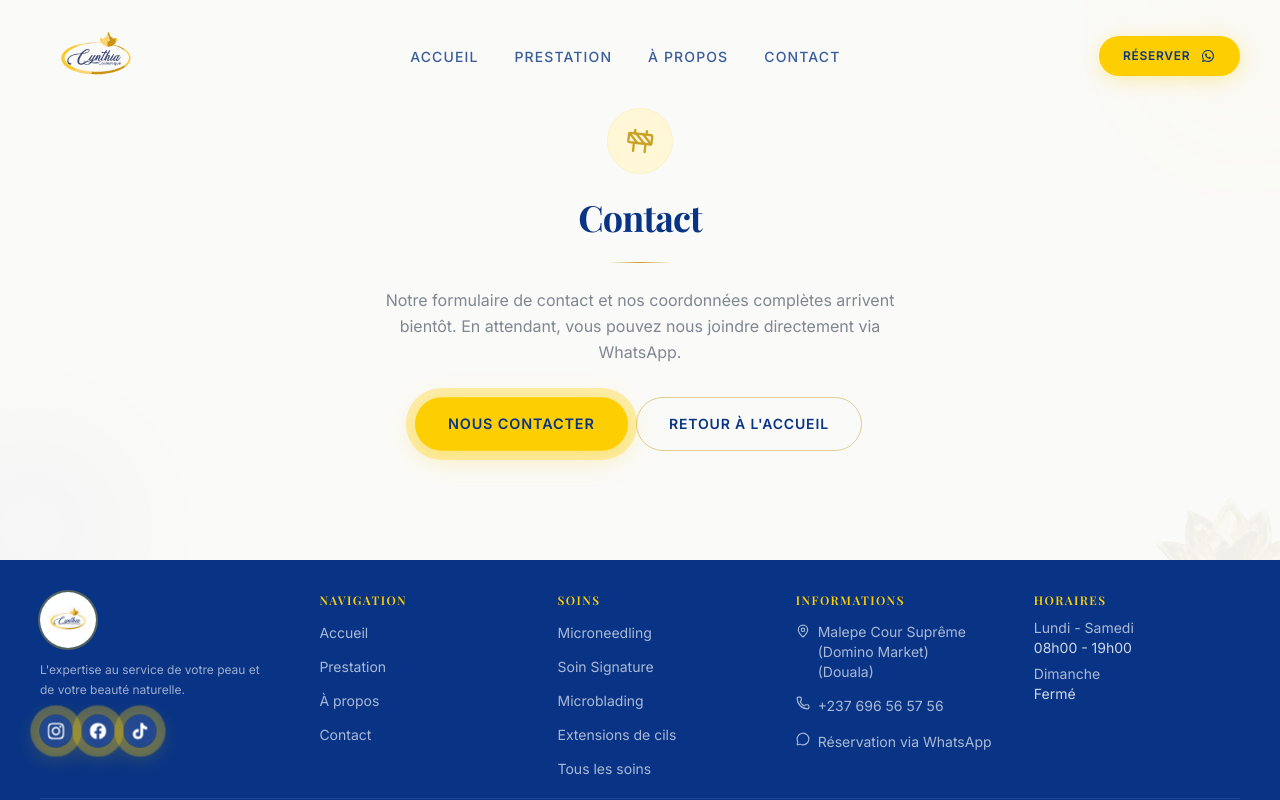
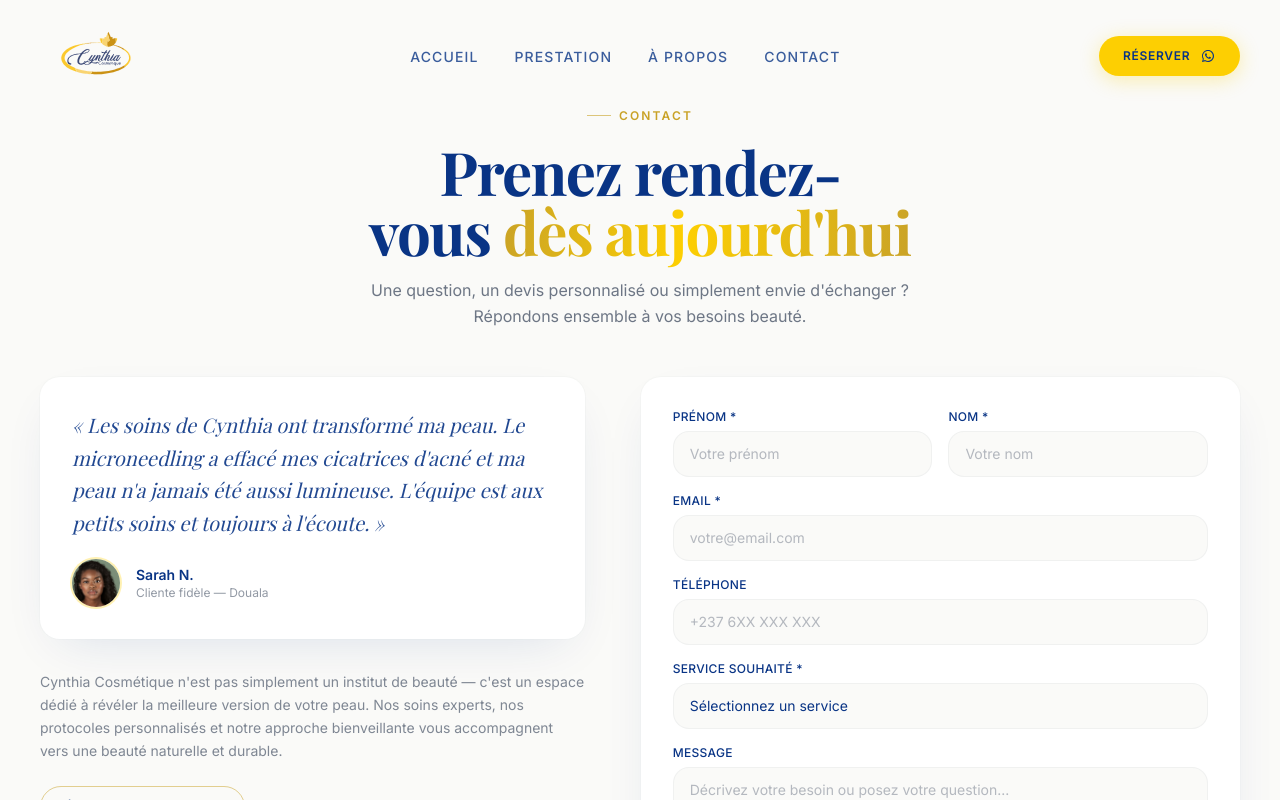
Before and after one commit to kenryalonzo/com.cythia.dev, a Next.js app: page /contact in a window 1280 px wide. Shown: the top 800 px of the page. Built offline with nearby package versions, Linux system fonts and the light colour scheme.

Commit message:
feat: implement contact form component and update contact page

```diff
--- a/app/contact/page.tsx
+++ b/app/contact/page.tsx
@@ -1,7 +1,7 @@
 import type { Metadata } from "next";
+import { ContactForm } from "@/components/ContactForm";
 import { Footer } from "@/components/Footer";
 import { Navbar } from "@/components/Navbar";
-import { UnderConstruction } from "@/components/UnderConstruction";
 
 export const metadata: Metadata = {
 	title: "Contact",
@@ -20,10 +20,7 @@
 		<>
 			<Navbar />
 			<main className="flex flex-1 flex-col">
-				<UnderConstruction
-					title="Contact"
-					subtitle="Notre formulaire de contact et nos coordonnées complètes arrivent bientôt. En attendant, vous pouvez nous joindre directement via WhatsApp."
-				/>
+				<ContactForm />
 			</main>
 			<Footer />
 		</>
--- /dev/null
+++ b/components/ContactForm.tsx
@@ -0,0 +1,257 @@
+"use client";
+
+import { motion } from "framer-motion";
+import { useState } from "react";
+import { Button } from "@/components/ui/Button";
+import { Reveal } from "@/components/ui/Reveal";
+import { SectionHeading } from "@/components/ui/SectionHeading";
+import { site, waLink } from "@/lib/site";
+
+const services = [
+	"Microneedling",
+	"Microblading",
+	"Extensions de cils",
+	"Soin du visage",
+	"Beauté du regard",
+	"Autre",
+];
+
+export function ContactForm() {
+	const [submitted, setSubmitted] = useState(false);
+
+	const handleSubmit = (e: React.FormEvent) => {
+		e.preventDefault();
+		setSubmitted(true);
+	};
+
+	return (
+		<Reveal
+			as="section"
+			variant="scroll"
+			className="relative overflow-hidden bg-ivory py-16 md:py-24"
+		>
+			<div className="container-luxe">
+				<SectionHeading
+					eyebrow="Contact"
+					title="Prenez rendez-vous"
+					highlight="dès aujourd'hui"
+					description="Une question, un devis personnalisé ou simplement envie d'échanger ? Répondons ensemble à vos besoins beauté."
+					align="center"
+					size="xl"
+				/>
+
+				<div className="mt-12 grid grid-cols-1 gap-10 lg:grid-cols-[1fr_1.1fr] lg:gap-14">
+					{/* Colonne gauche — Témoignage + description */}
+					<Reveal direction="left">
+						<div className="flex flex-col justify-between">
+							{/* Bloc témoignage */}
+							<div className="rounded-2xl bg-white p-6 shadow-card ring-1 ring-slate-line/15 sm:p-8">
+								<p className="font-display text-lg leading-relaxed text-royal/90 italic sm:text-xl">
+									« Les soins de Cynthia ont transformé ma peau. Le microneedling
+									a effacé mes cicatrices d'acné et ma peau n'a jamais été aussi
+									lumineuse. L'équipe est aux petits soins et toujours à l'écoute. »
+								</p>
+								<div className="mt-5 flex items-center gap-4">
+									<div className="h-12 w-12 overflow-hidden rounded-full ring-2 ring-gold/30">
+										<img
+											src="/assets/images/person1.jpg"
+											alt="Cliente Cynthia Cosmétique"
+											className="h-full w-full object-cover"
+										/>
+									</div>
+									<div>
+										<p className="font-sans text-sm font-semibold text-royal">
+											Sarah N.
+										</p>
+										<p className="font-sans text-xs text-slate-ink/60">
+											Cliente fidèle — Douala
+										</p>
+									</div>
+								</div>
+							</div>
+
+							{/* Description */}
+							<div className="mt-8">
+								<p className="font-sans text-sm leading-relaxed text-slate-ink/70">
+									{site.brand} n'est pas simplement un institut de beauté — c'est un
+									espace dédié à révéler la meilleure version de votre peau. Nos soins
+									experts, nos protocoles personnalisés et notre approche bienveillante
+									vous accompagnent vers une beauté naturelle et durable.
+								</p>
+								<div className="mt-6">
+									<Button href={waLink()} external variant="outline-gold" size="md">
+										Écrire sur WhatsApp
+									</Button>
+								</div>
+							</div>
+						</div>
+					</Reveal>
+
+					{/* Colonne droite — Formulaire */}
+					<Reveal direction="right">
+						<form
+							onSubmit={handleSubmit}
+							className="rounded-2xl bg-white p-6 shadow-card ring-1 ring-slate-line/15 sm:p-8"
+						>
+							{submitted ? (
+								<motion.div
+									initial={{ opacity: 0, y: 16 }}
+									animate={{ opacity: 1, y: 0 }}
+									className="flex flex-col items-center py-12 text-center"
+								>
+									<div className="mb-4 flex h-16 w-16 items-center justify-center rounded-full bg-gold-soft">
+										<svg
+											className="h-8 w-8 text-gold-deep"
+											fill="none"
+											viewBox="0 0 24 24"
+											stroke="currentColor"
+											strokeWidth={2}
+										>
+											<path
+												strokeLinecap="round"
+												strokeLinejoin="round"
+												d="M5 13l4 4L19 7"
+											/>
+										</svg>
+									</div>
+									<h3 className="font-display text-xl font-bold text-royal">
+										Merci pour votre message !
+									</h3>
+									<p className="mt-2 max-w-sm font-sans text-sm text-slate-ink/70">
+										Nous vous répondrons dans les plus brefs délais. En attendant,
+										n'hésitez pas à nous écrire sur WhatsApp.
+									</p>
+									<div className="mt-6">
+										<Button href={waLink()} external variant="gold" size="md">
+											WhatsApp direct
+										</Button>
+									</div>
+								</motion.div>
+							) : (
+								<>
+									{/* Prénom + Nom */}
+									<div className="grid grid-cols-1 gap-4 sm:grid-cols-2">
+										<div>
+											<label
+												htmlFor="firstname"
+												className="mb-1.5 block font-sans text-xs font-medium uppercase tracking-wide text-royal"
+											>
+												Prénom *
+											</label>
+											<input
+												id="firstname"
+												name="firstname"
+												type="text"
+												required
+												placeholder="Votre prénom"
+												className="w-full rounded-xl border border-slate-line/30 bg-ivory px-4 py-3 font-sans text-sm text-royal placeholder:text-slate-ink/40 focus:border-gold focus:ring-2 focus:ring-gold/20 focus:outline-none"
+											/>
+										</div>
+										<div>
+											<label
+												htmlFor="lastname"
+												className="mb-1.5 block font-sans text-xs font-medium uppercase tracking-wide text-royal"
+											>
+												Nom *
+											</label>
+											<input
+												id="lastname"
+												name="lastname"
+												type="text"
+												required
+												placeholder="Votre nom"
+												className="w-full rounded-xl border border-slate-line/30 bg-ivory px-4 py-3 font-sans text-sm text-royal placeholder:text-slate-ink/40 focus:border-gold focus:ring-2 focus:ring-gold/20 focus:outline-none"
+											/>
+										</div>
+									</div>
+
+									{/* Email */}
+									<div className="mt-4">
+										<label
+											htmlFor="email"
+											className="mb-1.5 block font-sans text-xs font-medium uppercase tracking-wide text-royal"
+										>
+											Email *
+										</label>
+										<input
+											id="email"
+											name="email"
+											type="email"
+											required
+											placeholder="votre@email.com"
+											className="w-full rounded-xl border border-slate-line/30 bg-ivory px-4 py-3 font-sans text-sm text-royal placeholder:text-slate-ink/40 focus:border-gold focus:ring-2 focus:ring-gold/20 focus:outline-none"
+										/>
+									</div>
+
+									{/* Téléphone */}
+									<div className="mt-4">
+										<label
+											htmlFor="phone"
+											className="mb-1.5 block font-sans text-xs font-medium uppercase tracking-wide text-royal"
+										>
+											Téléphone
+										</label>
+										<input
+											id="phone"
+											name="phone"
+											type="tel"
+											placeholder="+237 6XX XXX XXX"
+											className="w-full rounded-xl border border-slate-line/30 bg-ivory px-4 py-3 font-sans text-sm text-royal placeholder:text-slate-ink/40 focus:border-gold focus:ring-2 focus:ring-gold/20 focus:outline-none"
+										/>
+									</div>
+
+									{/* Service souhaité */}
+									<div className="mt-4">
+										<label
+											htmlFor="service"
+											className="mb-1.5 block font-sans text-xs font-medium uppercase tracking-wide text-royal"
+										>
+											Service souhaité *
+										</label>
+										<select
+											id="service"
+											name="service"
+											required
+											className="w-full appearance-none rounded-xl border border-slate-line/30 bg-ivory px-4 py-3 font-sans text-sm text-royal focus:border-gold focus:ring-2 focus:ring-gold/20 focus:outline-none"
+										>
+											<option value="">Sélectionnez un service</option>
+											{services.map((s) => (
+												<option key={s} value={s}>
+													{s}
+												</option>
+											))}
+										</select>
+									</div>
+
+									{/* Message */}
+									<div className="mt-4">
+										<label
+											htmlFor="message"
+											className="mb-1.5 block font-sans text-xs font-medium uppercase tracking-wide text-royal"
+										>
+											Message
+										</label>
+										<textarea
+											id="message"
+											name="message"
+											rows={4}
+											placeholder="Décrivez votre besoin ou posez votre question..."
+											className="w-full resize-none rounded-xl border border-slate-line/30 bg-ivory px-4 py-3 font-sans text-sm text-royal placeholder:text-slate-ink/40 focus:border-gold focus:ring-2 focus:ring-gold/20 focus:outline-none"
+										/>
+									</div>
+
+									{/* Bouton */}
+									<div className="mt-6">
+										<Button type="submit" variant="gold" size="lg" className="w-full">
+											Envoyer ma demande
+										</Button>
+									</div>
+								</>
+							)}
+						</form>
+					</Reveal>
+				</div>
+			</div>
+		</Reveal>
+	);
+}
--- a/components/ui/SectionHeading.tsx
+++ b/components/ui/SectionHeading.tsx
@@ -11,6 +11,8 @@
 	className?: string;
 	/** Title element for SEO hierarchy (h2 default on sections). */
 	as?: "h2" | "h3";
+	/** Override heading size. */
+	size?: "sm" | "md" | "lg" | "xl";
 };
 
 /**
@@ -25,7 +27,14 @@
 	align = "center",
 	className,
 	as = "h2",
+	size = "md",
 }: SectionHeadingProps) {
+	const sizes = {
+		sm: "text-2xl sm:text-3xl",
+		md: "text-3xl sm:text-4xl",
+		lg: "text-4xl sm:text-5xl",
+		xl: "text-5xl sm:text-6xl",
+	};
 	const Tag = as;
 	return (
 		<div
@@ -49,7 +58,8 @@
 			<Reveal delay={0.05}>
 				<Tag
 					className={cn(
-						"max-w-2xl text-balance",
+						"max-w-2xl text-balance font-display font-bold tracking-tight text-royal",
+						sizes[size],
 						align === "center" ? "mx-auto" : "",
 					)}
 				>
```
